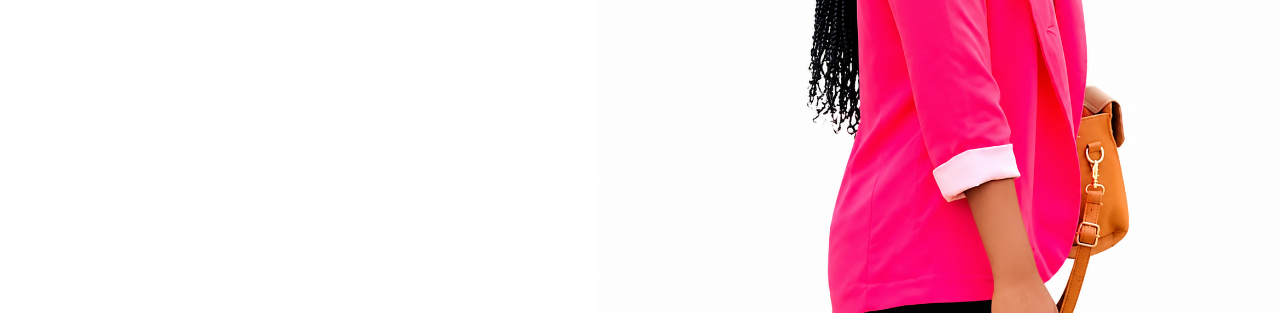
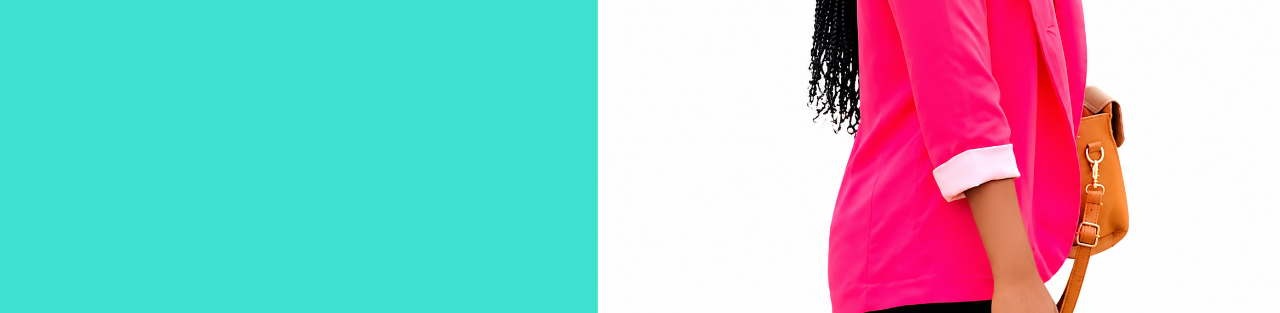
Before and after one commit to MerveilleNtadi/Portfolio, a plain HTML site: page index.html in a window 1280 px wide. Shown: the part 487-800 px from the top of the page. Drawn offline with Linux system fonts and the light colour scheme.

Commit message:
modification du fond

```diff
--- a/style.css
+++ b/style.css
@@ -8,7 +8,8 @@
 /* .main = Toute la page */
 .main{
     width: 100%;
-    background: #fff; /* Image de fond */
+    /* background: #fff; Image de fond */
+    background: turquoise;
     background-position: center;
     background-size: cover; /* L'image couvre tout l'écran */
     height: 100vh; /* 100% de la hauteur de l'écran */
```
